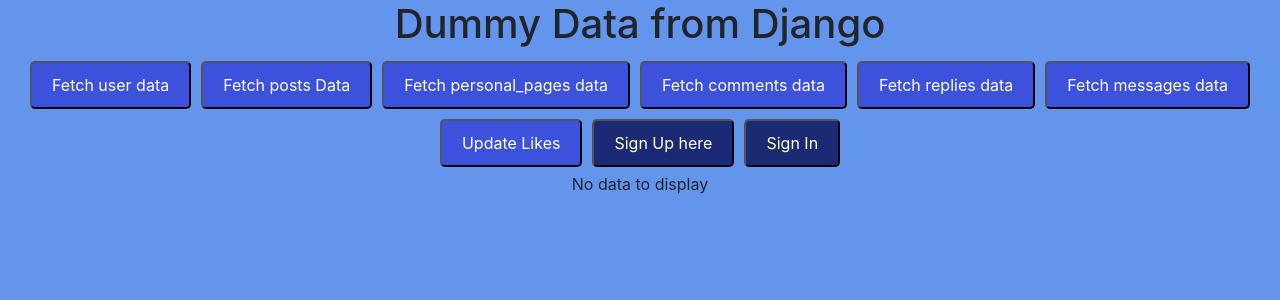
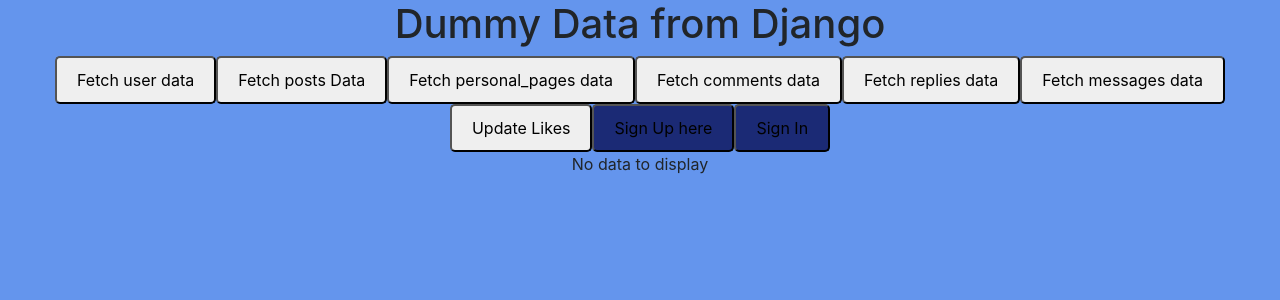
Before and after one commit to FutureWave-Technologies-LLC/DummyWebsiteReact2, a React (Create React App) app: page / in a window 1280 px wide. Shown: the top 300 px of the page. Built offline with nearby package versions, Linux system fonts and the light colour scheme.

Commit message:
Update App.css

```diff
--- a/src/App.css
+++ b/src/App.css
@@ -3,22 +3,20 @@
 }
 
 button {
-  background-color: rgb(60, 81, 220);
-  color: white;
   padding: 10px 20px;
   border-radius: 5px;
-  margin: 5px;
   cursor: pointer;
 }
 
+button:hover {
+  background-color: rgb(212, 212, 212);
+}
+
+
 input {
+  background-color: #F3EDF7;
+  border-color: #ECD6FA;
   padding: 10px 20px;
   border-radius: 5px;
   margin: 5px;
 }
-
-.flexbox {
-  display: flex;
-  justify-content: center;
-  flex-direction: row;
-}
```
